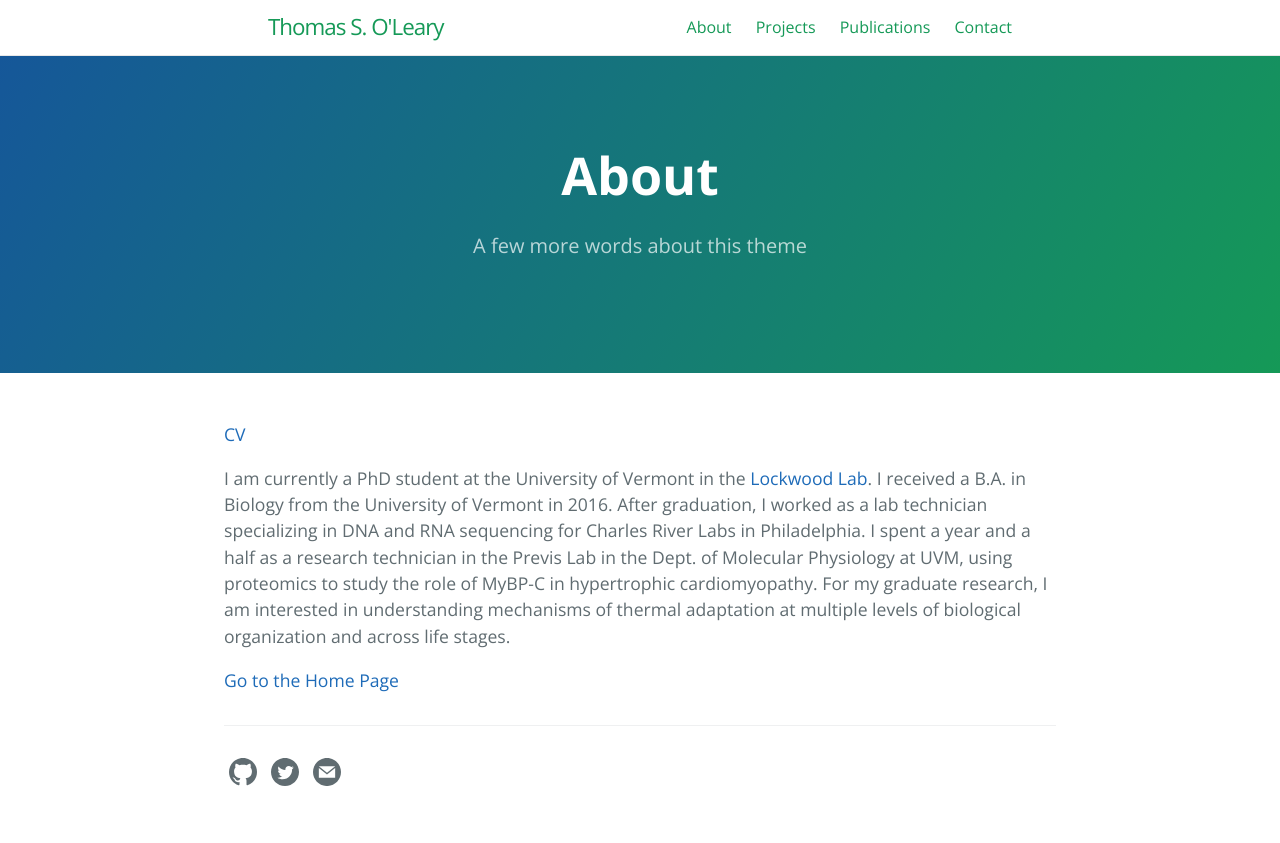
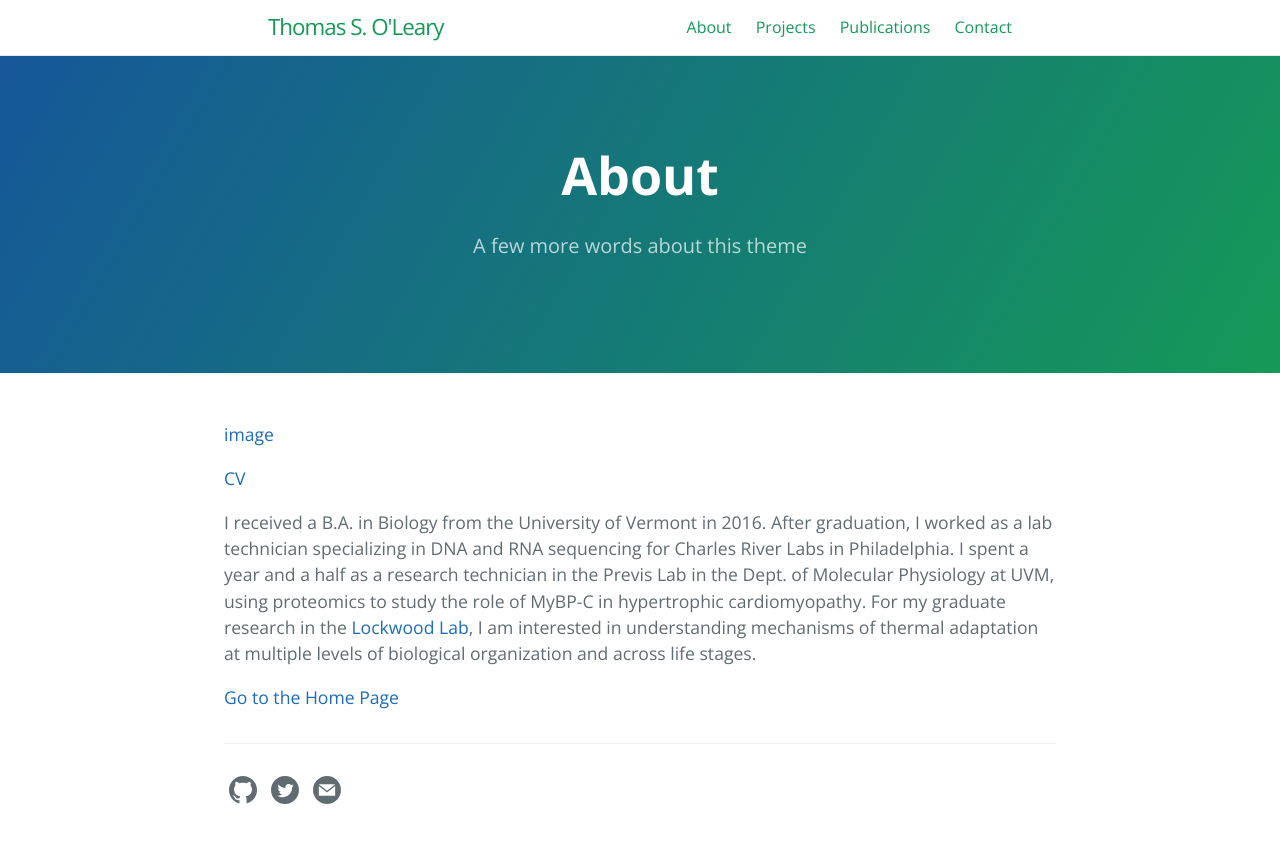
Before and after one commit to tsoleary/tsoleary.github.io, a Jekyll site: the page built from about.md, in a window 1280 px wide. Shown: the top 843 px of the page. Built offline with Jekyll 4.4.1, drawn with Linux system fonts in a browser that asks for light colours.

Commit message:
image added

```diff
--- a/about.md
+++ b/about.md
@@ -7,8 +7,10 @@
 order: 0
 ---
 
+[image](https://avatars1.githubusercontent.com/u/46583297?s=400&u=6b21ff0e8eef76f218073d585cea45a254af0c65&v=4)
+
 [CV](CV/tsoleary_cv_2019.pdf)
 
-I am currently a PhD student at the University of Vermont in the [Lockwood Lab](https://lockwoodlab.weebly.com/). I received a B.A. in Biology from the University of Vermont in 2016. After graduation, I worked as a lab technician specializing in DNA and RNA sequencing for Charles River Labs in Philadelphia. I spent a year and a half as a research technician in the Previs Lab in the Dept. of Molecular Physiology at UVM, using proteomics to study the role of MyBP-C in hypertrophic cardiomyopathy. For my graduate research, I am interested in understanding mechanisms of thermal adaptation at multiple levels of biological organization and across life stages.
+I received a B.A. in Biology from the University of Vermont in 2016. After graduation, I worked as a lab technician specializing in DNA and RNA sequencing for Charles River Labs in Philadelphia. I spent a year and a half as a research technician in the Previs Lab in the Dept. of Molecular Physiology at UVM, using proteomics to study the role of MyBP-C in hypertrophic cardiomyopathy. For my graduate research in the [Lockwood Lab](https://lockwoodlab.weebly.com/), I am interested in understanding mechanisms of thermal adaptation at multiple levels of biological organization and across life stages.
 
 [Go to the Home Page]({{ '/' | absolute_url }})
```
